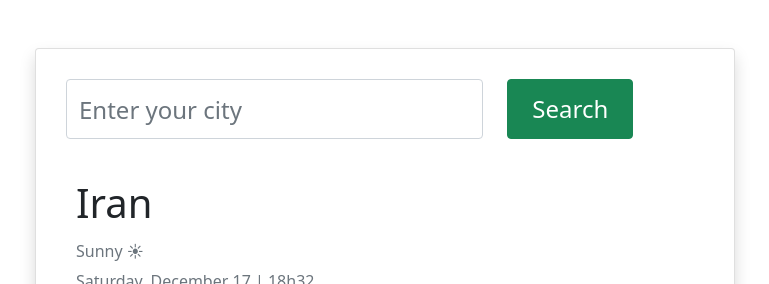
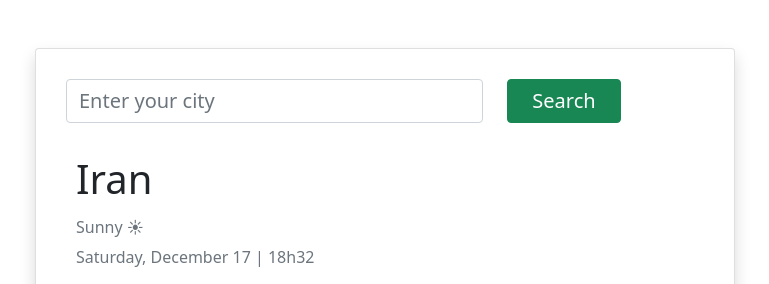
Before and after one commit to najmeh98/weather_app, a website: page index.html in a window 1280 px wide. Shown: the top 284 px of the page, without its empty margins (255-1024 px from the left). Drawn offline with nearby package versions, Linux system fonts and the light colour scheme; files whose address does not match are found by name.

Commit message:
update ui

```diff
--- a/index.html
+++ b/index.html
@@ -22,13 +22,13 @@
 
           <div class="row">
             <div class="col-md-8">
-              <input type="text" id="search" class="form-control b-r-5 mb-4 input fs-4 text-secondary"
+              <input type="text" id="search" class="form-control b-r-5 mb-4 input fs-5 text-secondary"
                 placeholder="Enter your city" autocomplete="off" />
             </div>
 
             <div class="col">
               <input type="submit" value="Search" id="submitbutton"
-                class=" col-sm btn btn-success input ps-4 pe-4 fs-4" />
+                class=" col-sm btn btn-success input ps-4 pe-4 fs-5" />
 
 
             </div>
@@ -37,7 +37,7 @@
 
 
         <div class="row country">
-          <div class="col-md-6 mt-3 fs-5">
+          <div class="col-md-6 mt-2 fs-5">
             <h1 id="cityname">Iran</h1>
 
             <span class="text-secondary time">Sunny ☀ </span>
--- a/styles.css
+++ b/styles.css
@@ -1,5 +1,5 @@
 .input {
-  height: 60px;
+  /* height: 60px; */
   padding-left: -10px;
 }
 .container-body {
```
